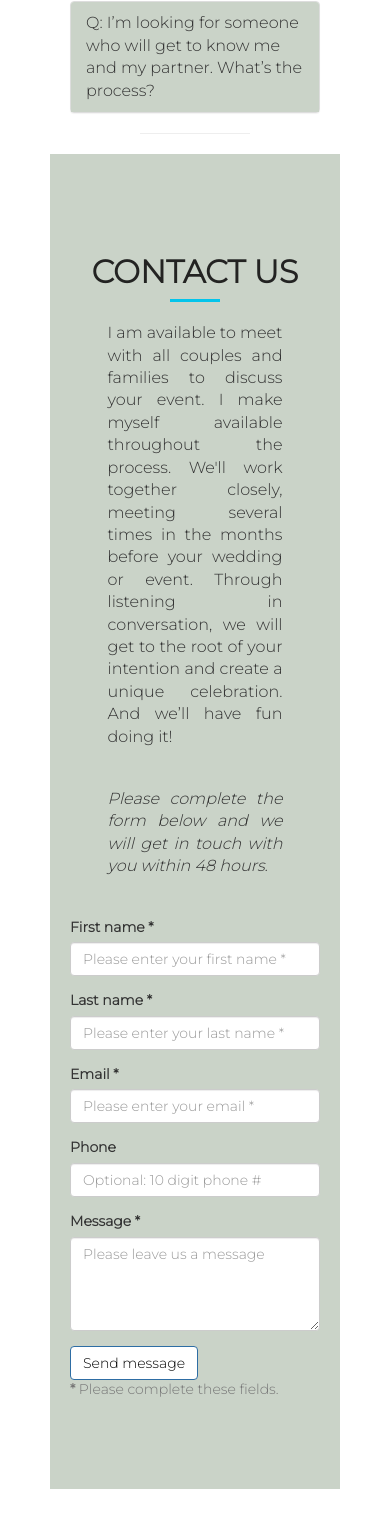
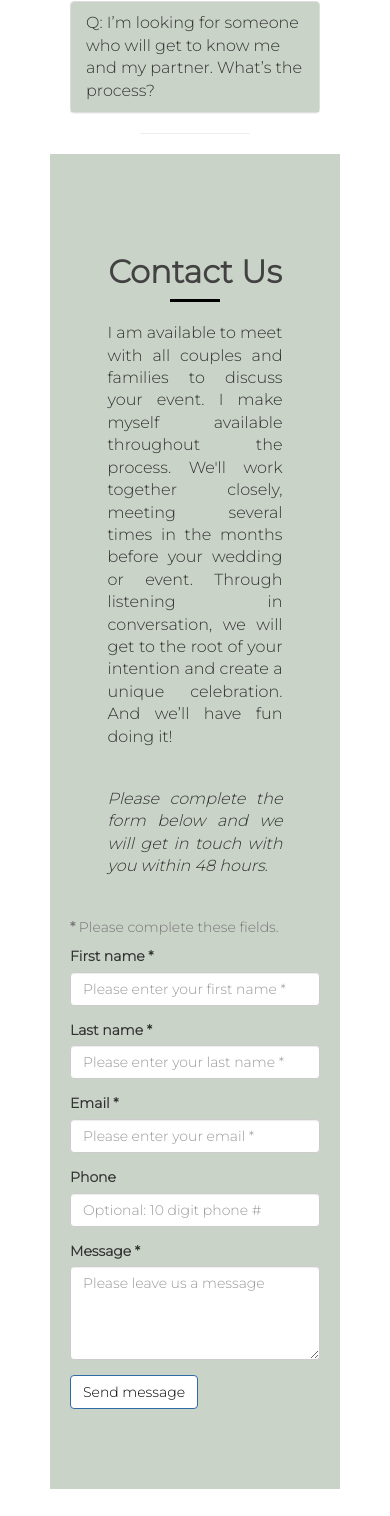
Before and after one commit to joshalexg/witness-circle-2, a plain HTML site: page index.html in a window 390 px wide. Shown: the part 5005-6521 px from the top of the page. Drawn offline with nearby package versions, Linux system fonts and the light colour scheme.

Commit message:
Contact form edits for changing color of divider line, moving text placement and validation of phone number

```diff
--- a/css/style.css
+++ b/css/style.css
@@ -615,7 +615,7 @@ button#prev {
   text-align: center;
   width: 50px;
   height: 3px;
-  background: #03C4EB;
+  background: #000000;
   margin: 0 auto;
   margin-bottom: 20px;
 }
--- a/index.html
+++ b/index.html
@@ -271,7 +271,7 @@
               <div class="contact-container">
                 <div class="row">
                   <div class="col-md-12">
-                    <h3 class="contactform-title">Contact Us</h3>
+                    <h3>Contact Us</h3>
                     <div class="contactform-title-divider"></div>
                       <p class="contactform-description">I am available to meet with all couples and families to
                       discuss your event. I make myself available throughout the process.
@@ -280,6 +280,7 @@
                       root of your intention and create a unique celebration. And we’ll have fun doing it!
                       <p class ="contactform-description"><em>Please complete the form below and
                       we will get in touch with you within 48 hours.</em></p>
+                      <p class="text-muted contactform-p"><strong>*</strong> Please complete these fields. </p>
                   </div>
                 </div>
 
@@ -335,13 +336,8 @@
                             <div class="help-block with-errors"></div>
                       </div>
                     </div>
-                    <div class="col-md-12">
+                    <div class="col-md-6 col-md-offset-5">
                       <input type="submit" id="submit-msg"class="btn btn-primary" value="Send message">
-                    </div>
-                  </div>
-                  <div class="row">
-                    <div class="col-md-12">
-                      <p class="text-muted contactform-p"><strong>*</strong> Please complete these fields. </p>
                     </div>
                   </div>
                 </div>
@@ -367,6 +363,7 @@
 <script src="https://code.jquery.com/jquery-3.3.1.min.js" integrity="sha256-FgpCb/KJQlLNfOu91ta32o/NMZxltwRo8QtmkMRdAu8="
     crossorigin="anonymous"></script>
 <script src="https://cdnjs.cloudflare.com/ajax/libs/jquery-validate/1.19.0/jquery.validate.min.js"></script>
+<script src="https://cdnjs.cloudflare.com/ajax/libs/jquery-validate/1.9.0/additional-methods.min.js"></script>
 <script src="https://cdnjs.cloudflare.com/ajax/libs/popper.js/1.12.9/umd/popper.min.js" integrity="sha384-ApNbgh9B+Y1QKtv3Rn7W3mgPxhU9K/ScQsAP7hUibX39j7fakFPskvXusvfa0b4Q" crossorigin="anonymous"></script>
     <script src="https://maxcdn.bootstrapcdn.com/bootstrap/3.3.7/js/bootstrap.min.js" integrity="sha384-Tc5IQib027qvyjSMfHjOMaLkfuWVxZxUPnCJA7l2mCWNIpG9mGCD8wGNIcPD7Txa" crossorigin="anonymous"></script>
     <script src="https://unpkg.com/sweetalert/dist/sweetalert.min.js"></script>
--- a/js/main.js
+++ b/js/main.js
@@ -119,6 +119,10 @@ $(document).ready( function() {
                 required: true,
                 email: true
             },
+            phone: {
+               required: false,
+               phoneUS: true
+            },
             message: {
                 minlength: 2,
                 required: true
```
